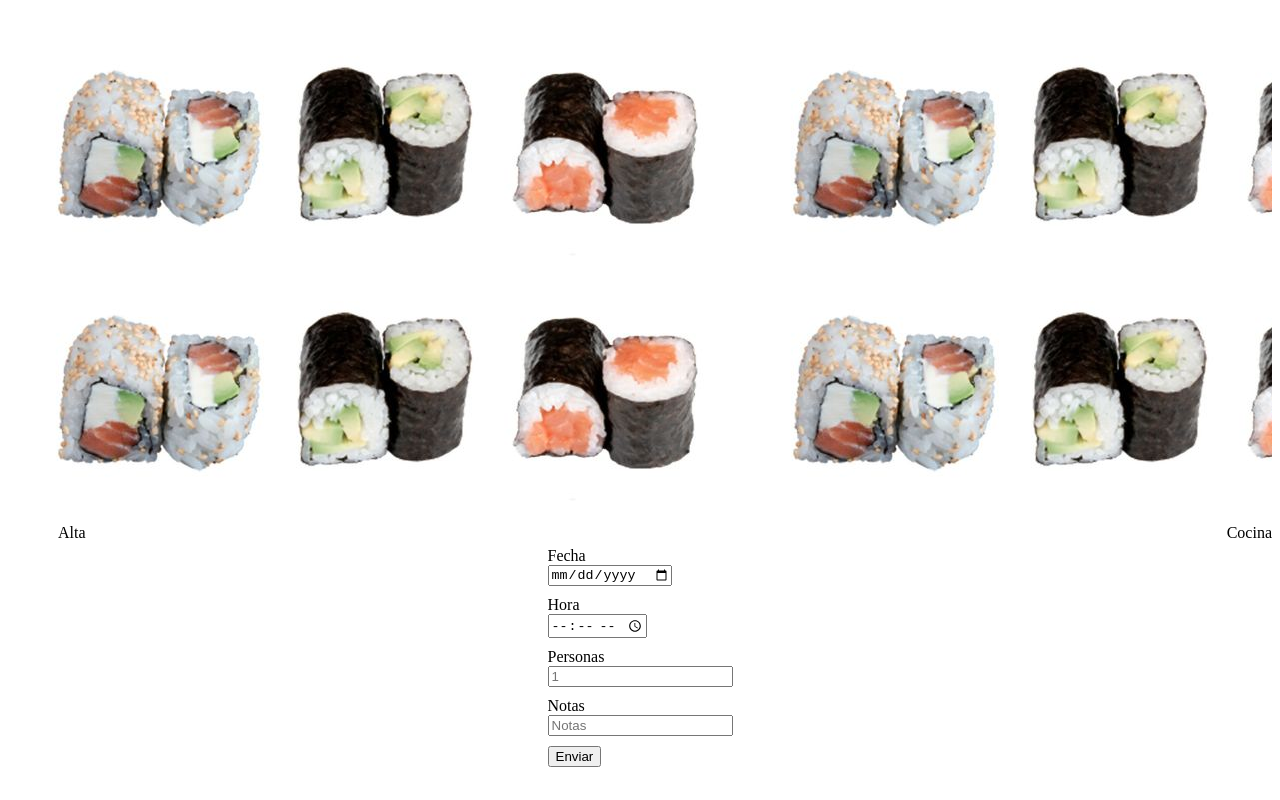
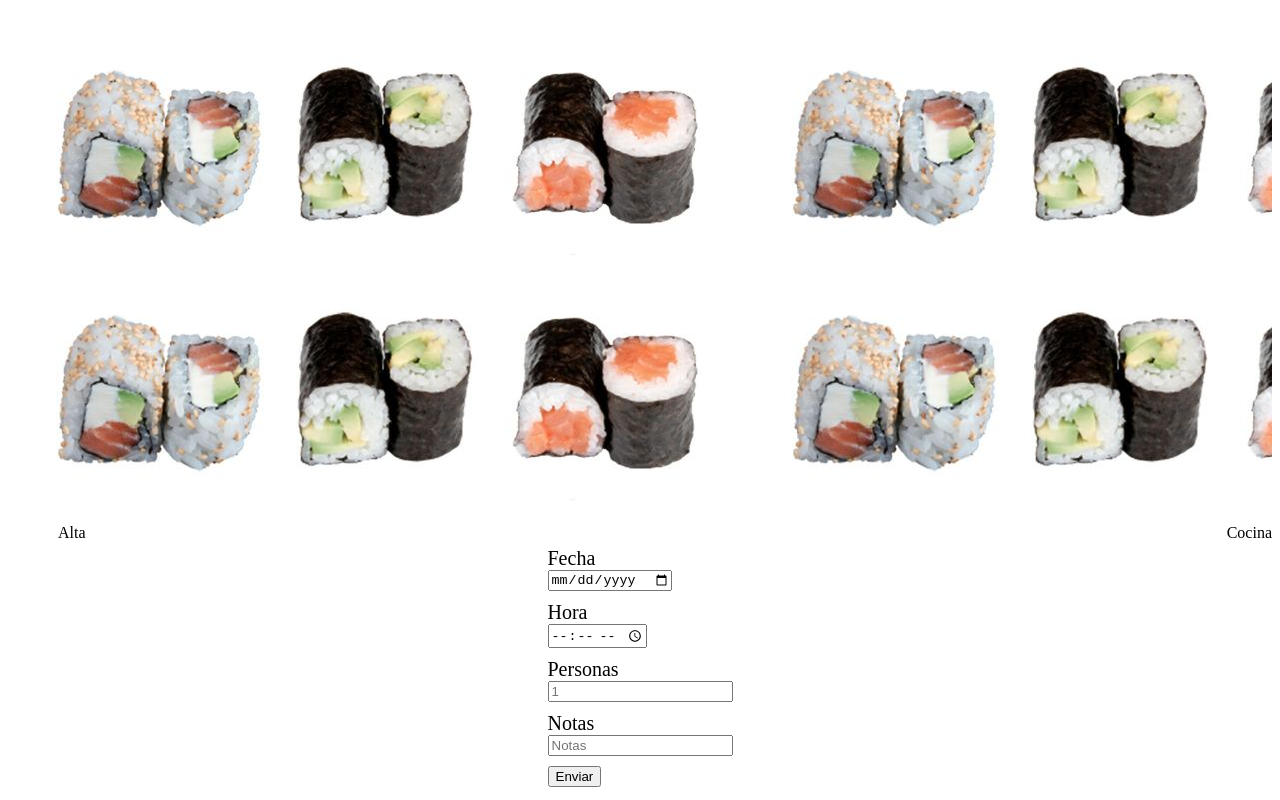
Before and after one commit to doliax/web_sushi, an Angular app: page /reserva in a window 1280 px wide. Shown: the part 1317-2117 px from the top of the page. Built offline with nearby package versions, Linux system fonts and the light colour scheme; grey boxes are pictures that could not be loaded.

Commit message:
label tamanyo

```diff
--- a/src/app/reserva/reserva.component.css
+++ b/src/app/reserva/reserva.component.css
@@ -7,3 +7,7 @@
 .element_form{
     padding: 5px;
 }
+
+label{
+    font-size: 20px;
+}
--- a/src/app/reserva/reserva.component.html
+++ b/src/app/reserva/reserva.component.html
@@ -1,5 +1,5 @@
 <div class="container_reserva">
-    <form >
+    <form>
         <div class="element_form">
             <label for="fecha">Fecha </label>
             <br>
```
